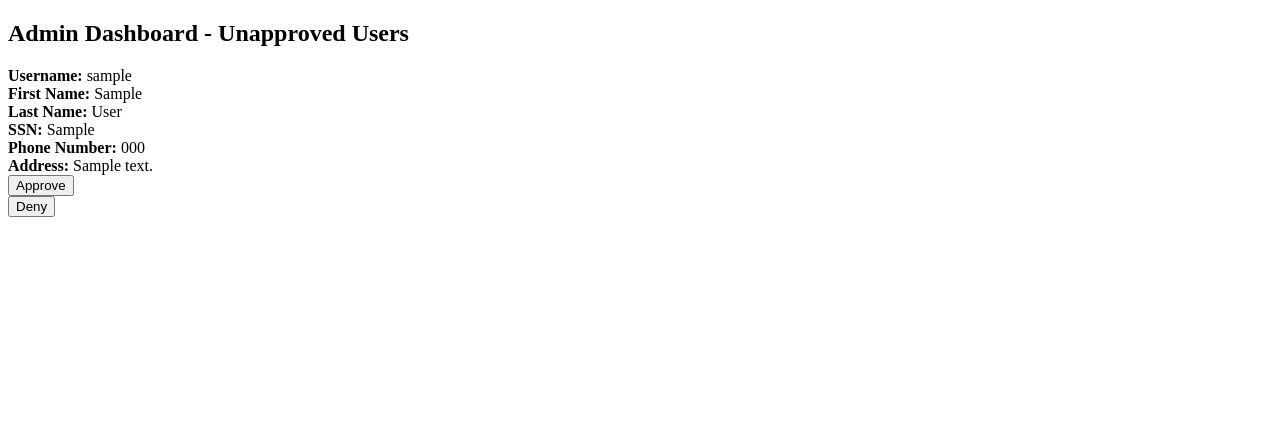
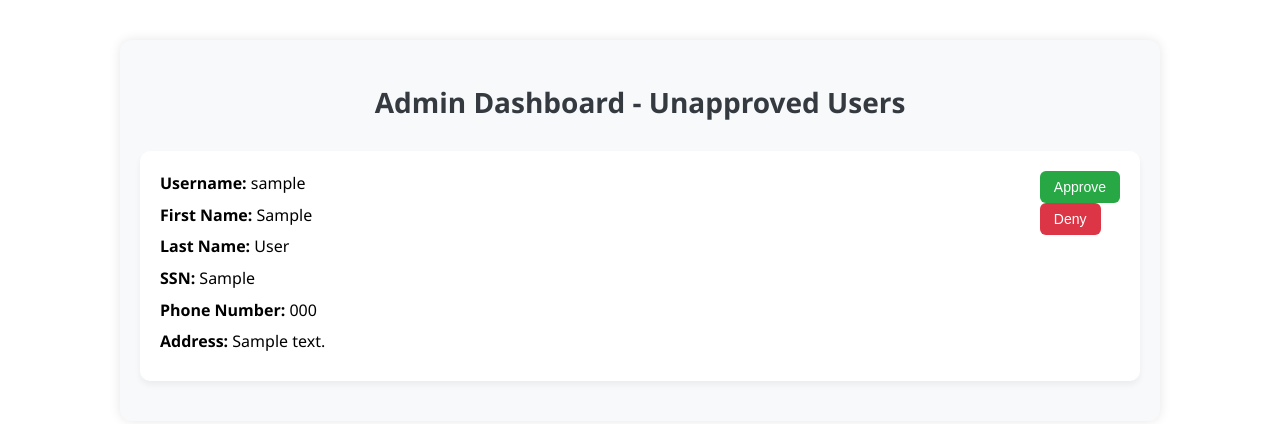
Before and after one commit to SHEEPDOG0351/bank_web_application, a Flask app: template templates/admin_dashboard.html in a window 1280 px wide. Shown: the part 103-527 px from the top of the page. Run offline with Flask 3, Linux system fonts and the light colour scheme; the template is opened without the code that fills it: values that come from a table or form of the project are taken from there, others are empty; tables that the repository leaves empty hold one stand-in row (values such as "Sample post"); parts of the project's set-up code (start-up, migrations or seed data) failed here and were passed over.

Commit message:
put maciup on a pig

```diff
--- a/templates/admin_dashboard.html
+++ b/templates/admin_dashboard.html
@@ -34,6 +34,83 @@
         text-decoration: none;
         color: white;
     }
+    .container {
+    max-width: 1000px;
+    margin: 40px auto;
+    padding: 20px;
+    font-family: 'Segoe UI', Tahoma, Geneva, Verdana, sans-serif;
+    background-color: #f8f9fa;
+    border-radius: 12px;
+    box-shadow: 0 0 12px rgba(0, 0, 0, 0.1);
+}
+
+.container h2 {
+    text-align: center;
+    margin-bottom: 30px;
+    font-size: 28px;
+    color: #343a40;
+}
+
+.user-card {
+    background-color: #ffffff;
+    border-radius: 10px;
+    padding: 20px;
+    margin-bottom: 20px;
+    display: flex;
+    justify-content: space-between;
+    align-items: flex-start;
+    box-shadow: 0 4px 6px rgba(0, 0, 0, 0.05);
+    transition: transform 0.2s ease, box-shadow 0.2s ease;
+}
+
+.user-card:hover {
+    transform: translateY(-3px);
+    box-shadow: 0 6px 12px rgba(0, 0, 0, 0.1);
+}
+
+.user-info {
+    flex: 1;
+    font-size: 16px;
+    line-height: 1.6;
+}
+
+.user-info div {
+    margin-bottom: 6px;
+}
+
+.user-actions {
+    display: flex;
+    flex-direction: column;
+    gap: 10px;
+    margin-left: 30px;
+}
+
+.action-buttons form {
+    margin: 0;
+}
+
+button {
+    padding: 8px 14px;
+    font-size: 14px;
+    border: none;
+    border-radius: 6px;
+    cursor: pointer;
+    transition: background-color 0.3s ease;
+}
+
+.approve-btn {
+    background-color: #28a745;
+    color: white;
+}
+
+
+
+.deny-btn {
+    background-color: #dc3545;
+    color: white;
+}
+
+
 
 </style>
 
```
